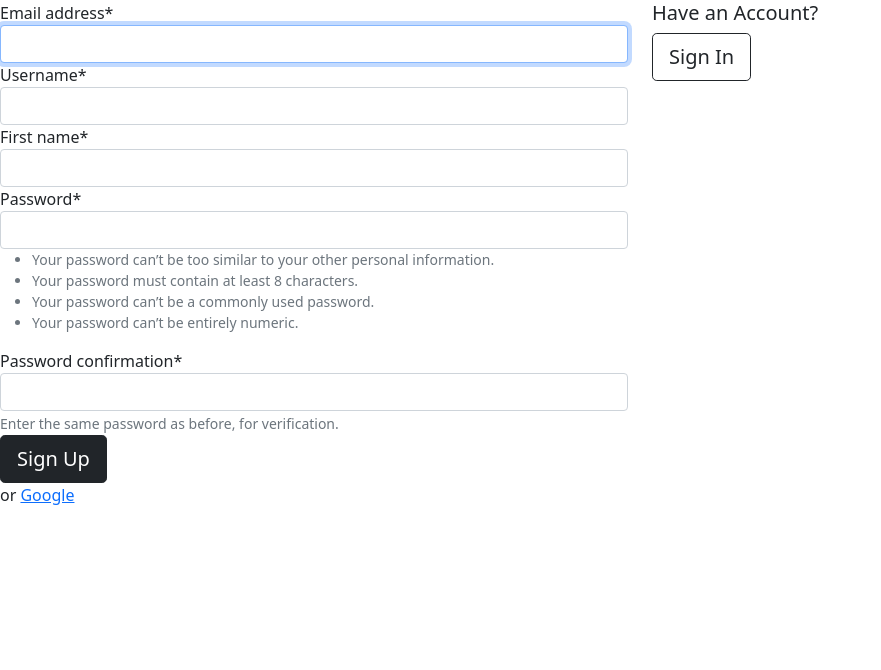
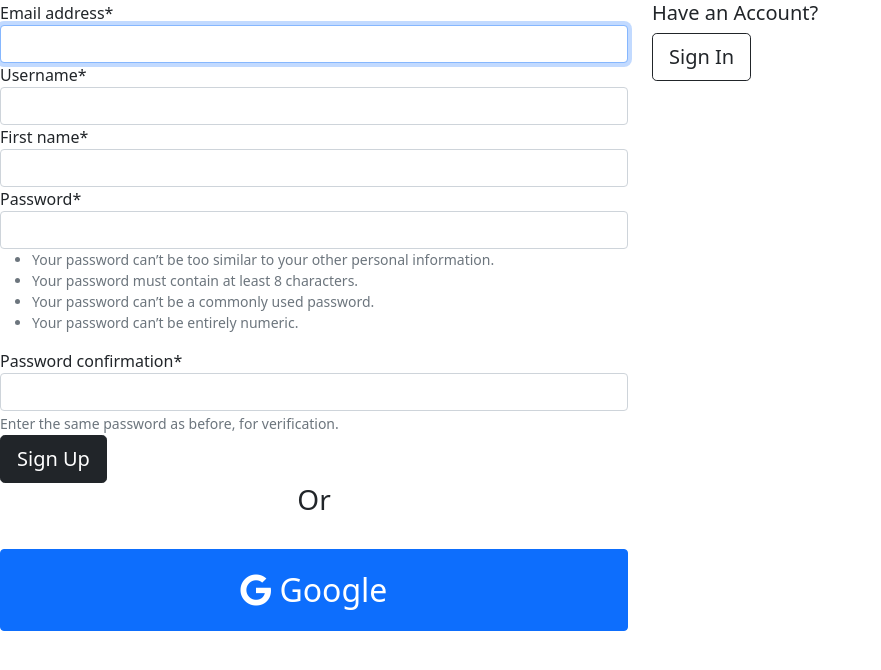
Before and after one commit to Awadh-Awadh/Comp-Auth-System, a Django app: template accounts/templates/account/login.html in a window 1280 px wide. Shown: the part 55-725 px from the top of the page, without its empty margins (0-881 px from the left). Run offline with Django 3.2, Linux system fonts and the light colour scheme; the template is opened without the code that fills it: values that come from a table or form of the project are taken from there, others are empty; some libraries are stand-ins or nearby versions.

Commit message:
add a stylesheet and polish the templates

```diff
--- /dev/null
+++ b/accounts/static/css/main.css
@@ -0,0 +1,12 @@
+.google{
+  margin: 2rem 0;
+  display: flex;
+  justify-content: center;
+}
+.custom {
+  padding: 1rem 3rem;
+  width: 100%;
+}
+.google a{
+  font-size: 2rem;
+}
--- a/accounts/templates/account/base.html
+++ b/accounts/templates/account/base.html
@@ -8,6 +8,8 @@
   <!-- Bootstrap -->
   <link href="https://cdn.jsdelivr.net/npm/bootstrap@5.1.3/dist/css/bootstrap.min.css" rel="stylesheet" integrity="sha384-1BmE4kWBq78iYhFldvKuhfTAU6auU8tT94WrHftjDbrCEXSU1oBoqyl2QvZ6jIW3" crossorigin="anonymous">
   <!-- style sheet -->
+  <!-- Font-Awesome -->
+  <link rel="stylesheet" href="https://use.fontawesome.com/releases/v5.15.4/css/all.css" integrity="sha384-DyZ88mC6Up2uqS4h/KRgHuoeGwBcD4Ng9SiP4dIRy0EXTlnuz47vAwmeGwVChigm" crossorigin="anonymous">
 
   <link rel="stylesheet" href="{% static 'css/main.css' %}">
   <title>Auth system</title>
--- a/accounts/templates/account/login.html
+++ b/accounts/templates/account/login.html
@@ -20,9 +20,15 @@
             </button>
           </div>
         </form>
-        or
+        <div class="or">
+          <h3 class = "text-center">Or</h3>
+        </div>
  {% load socialaccount %}
-<a href="{% provider_login_url 'google' %}">Google</a>
+ <div class="google">
+
+   <a class =  " custom btn btn-block btn-primary" href="{% provider_login_url 'google' %}"> <i class="fab fa-google"></i> Google</a>
+ </div>
+
 
 
 
--- a/accounts/urls.py
+++ b/accounts/urls.py
@@ -3,6 +3,6 @@ from .views import log,reg
 from django.contrib.auth import views
 
 urlpatterns = [
-    path('',reg, name = 'register'),
+    path('register/',reg, name = 'register'),
     path('login/', views.LoginView.as_view(template_name = 'account/login.html'), name = 'login')
 ]
```
